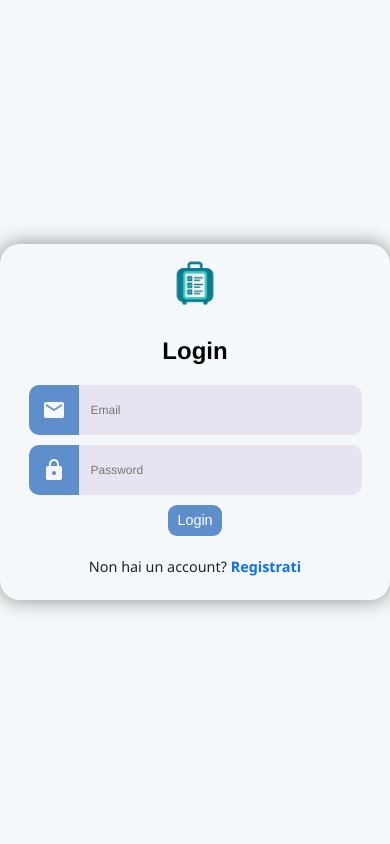
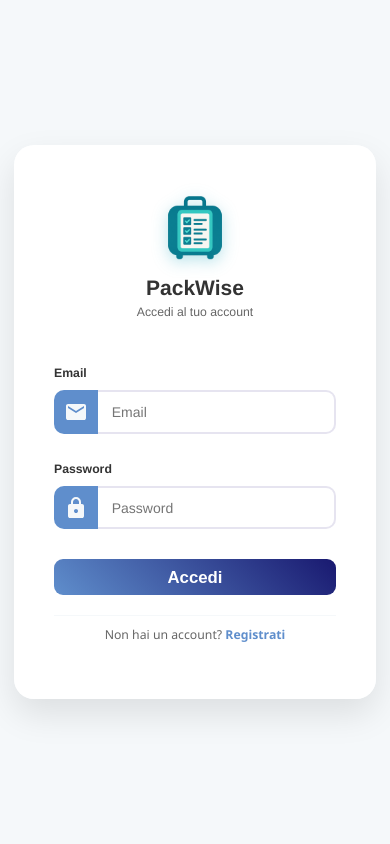
Before and after one commit to annalisaverrando/PackWise, a PHP site: page /login.html in a window 390 px wide. Run offline with PHP 8.4, Linux system fonts and the light colour scheme.

Commit message:
Design login e registrazione + responsive

```diff
--- a/css/formStyle.css
+++ b/css/formStyle.css
@@ -2,11 +2,31 @@ html,
 body {
   height: 100%;
   margin: 0;
+  /* background: linear-gradient(135deg, #5f8ecc 0%, #191970 100%); */
+  background-color: var(--background-color);
+}
+
+.logo-panel {
+  margin-bottom: 1rem;
 }
 
 .logo {
-  height: 60px;
-  width: 60px;
+  width: 6.25rem;
+  height: 6.25rem;
+  filter: drop-shadow(0 4px 8px rgba(23, 162, 184, 0.3));
+}
+
+.packwise {
+  font-size: 1.5rem;
+  font-weight: 700;
+  color: #333;
+  margin-bottom: 5px;
+}
+
+.tagline {
+  font-size: 0.875rem;
+  color: #666;
+  margin-bottom: 30px;
 }
 
 .main-container {
@@ -14,6 +34,7 @@ body {
   justify-content: center;
   align-items: center;
   height: 100%;
+  width: 100%;
 }
 
 .page-title {
@@ -21,13 +42,18 @@ body {
 }
 
 .text-center {
-  background-color: var(--background-color);
+  background: rgba(255, 255, 255, 0.95);
   border-radius: 20px;
-  padding: 10px;
+  padding: 40px;
   width: 100%;
-  max-width: 700px;
-  box-shadow: 0 0 20px var(--shadow-color);
+  max-width: 450px;
+  box-shadow: 0 15px 35px rgba(0, 0, 0, 0.1);
+  backdrop-filter: blur(10px);
   text-align: center;
+}
+
+.text-center:hover {
+  box-shadow: 0 25px 50px rgba(0, 0, 0, 0.15);
 }
 
 .form-group {
@@ -35,9 +61,12 @@ body {
 }
 
 .form-btn {
+  width: 100%;
+  margin-top: 20px;
   font-size: 1.2rem;
-  font-weight: 400;
+  font-weight: 600;
   line-height: 1.5;
+  background: linear-gradient(45deg, #5f8ecc, #191970);
 }
 
 form {
@@ -48,7 +77,7 @@ form {
 }
 
 form > div {
-  width: 90%;
+  width: 100%;
   display: flex;
   justify-content: center;
   align-items: center;
@@ -56,8 +85,8 @@ form > div {
 
 form label {
   flex-shrink: 0;
-  height: 50px;
-  width: 50px;
+  height: 3.125rem;
+  width: 3.125rem;
   background-color: var(--btn-icon-background-color);
   fill: var(--background-color);
   border-radius: 10px 0 0 10px;
@@ -74,11 +103,11 @@ form input {
   box-sizing: border-box;
   flex-grow: 1;
   min-width: 0;
-  height: 50px;
+  height: 3.125rem;
   padding: 1em;
   font: inherit;
   border-radius: 0 10px 10px 0;
-  background-color: var(--background2-color);
+  background-color: white;
   border: 2px solid var(--background2-color);
   border-left: none;
 }
@@ -93,34 +122,54 @@ form div:has(input:focus) > label {
   background-color: var(--hover-color);
 }
 
+.field-name {
+  display: block;
+  font-weight: 600;
+  color: #333;
+  font-size: 0.875rem;
+  text-align: left;
+  margin-top: 1.25rem;
+}
+
 .user-action {
   margin-top: 20px;
-  font-size: 1.2rem;
+  font-size: 0.875rem;
   font-family: "Segoe UI", Tahoma, Geneva, Verdana, sans-serif;
   margin-bottom: 1rem;
   font-weight: 400;
   line-height: 1.5;
-  color: #212529;
+  color: #666;
 }
+
+.user-action::before {
+  content: "";
+  display: block;
+  border-top: 1px solid var(--background-color);
+  margin-bottom: 10px;
+}
+
 .text-center a {
   text-decoration: none;
   font-weight: bold;
-  color: #0d6efd;
+  color: var(--btn-icon-background-color);
 }
 .text-center a:hover {
   text-decoration: underline;
-  color: #0a58ca;
+  color: var(--hover-color);
 }
 
-/* Responsive for forms */
-@media (max-width: 500px) {
-  .text-center {
-    width: min(600px, 100%);
+@media screen and (max-width: 768px) {
+  .main-container {
+    padding: 2rem;
   }
 }
-@media (min-width: 992px) {
-  .text-center {
-    width: 95%;
-    max-width: 700px;
+
+/* Smartphone e dispositivi piccoli (480px e sotto) */
+@media screen and (max-width: 480px) {
+  html {
+    font-size: 14px;
+  }
+  .main-container {
+    padding: 1rem;
   }
 }
--- a/login.html
+++ b/login.html
@@ -10,9 +10,14 @@
   <body>
     <div class="main-container">
       <div class="text-center">
-        <img src="assets/logo.png" class="logo" />
-        <h1 class="page-title">Login</h1>
+        <div class="logo-panel">
+          <img src="assets/logo.png" class="logo" />
+          <div class="packwise">PackWise</div>
+          <div class="tagline">Accedi al tuo account</div>
+        </div>
+        <!-- <h1 class="page-title">Login</h1> -->
         <form name="form_login" action="login.php" method="POST">
+          <div class="field-name">Email</div>
           <div>
             <label for="inputEmailLogin">
               <svg
@@ -35,6 +40,7 @@
               required
             />
           </div>
+          <div class="field-name">Password</div>
           <div>
             <label for="inputPasswordLogin">
               <svg
@@ -57,8 +63,8 @@
               required
             />
           </div>
-          <button id="login" type="submit" class="btn-primary form-btn">
-            Login
+          <button id="login" type="submit" class="btn-tertiary form-btn">
+            Accedi
           </button>
         </form>
         <p class="user-action">
```
Also changed, not shown: css/commonStyle.css (+0 -9 lines), registrazione.html (+7 -2 lines).
